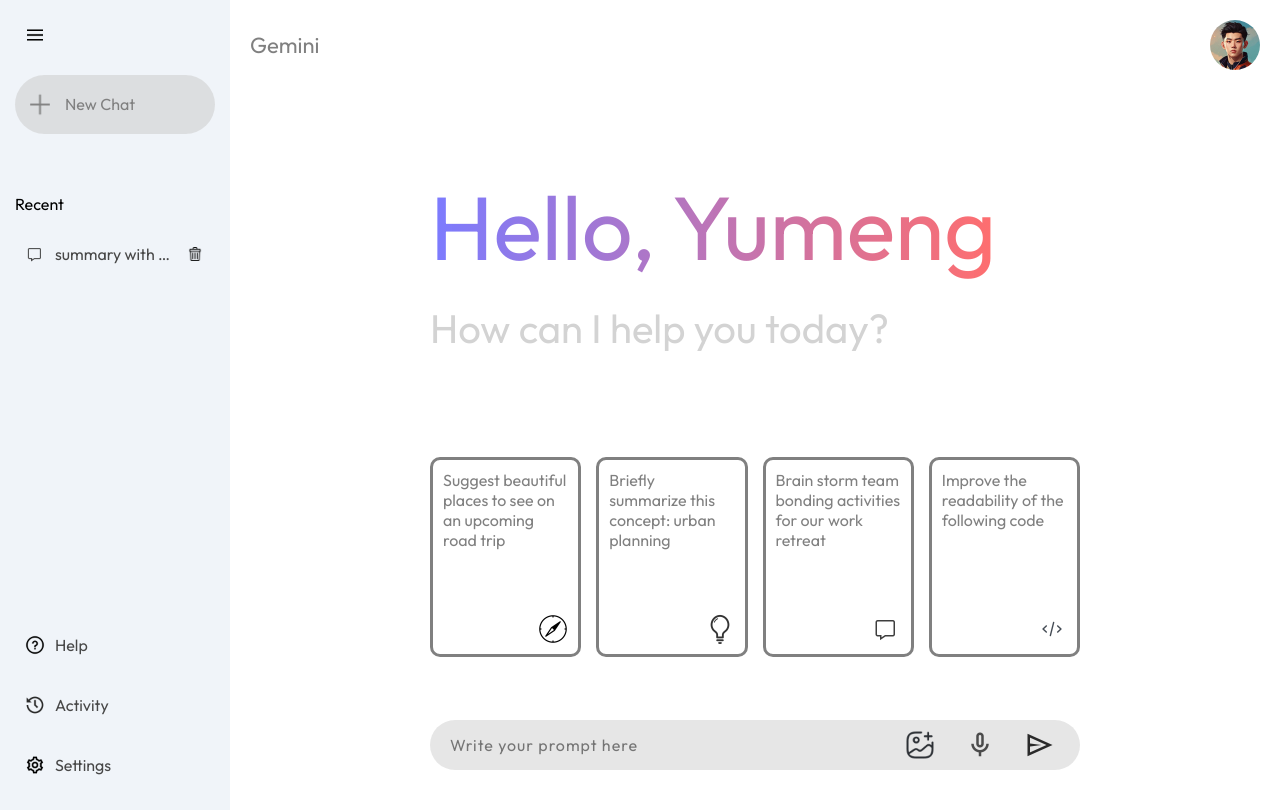
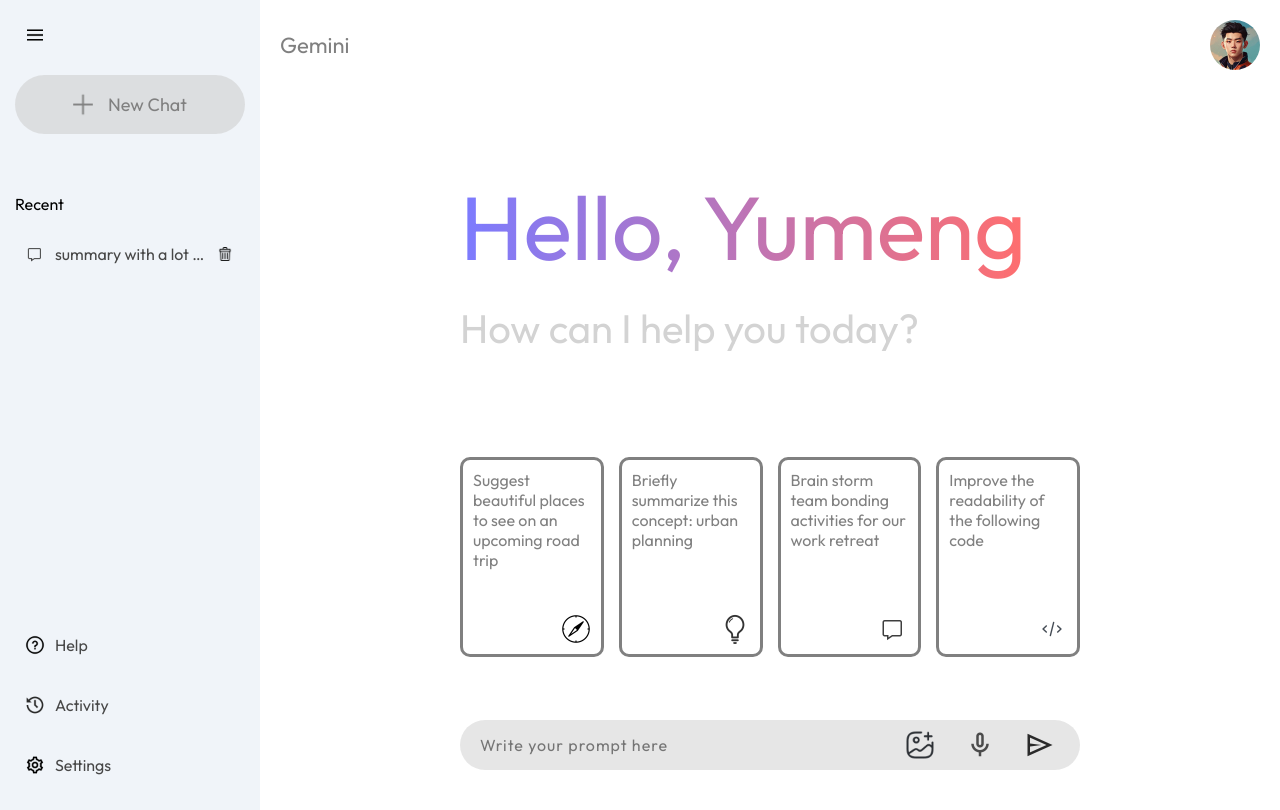
Before and after one commit to YumengLiu6044/gemini-clone, a React (Vite) app: page / in a window 1280 px wide. Built offline with nearby package versions, Linux system fonts and the light colour scheme.

Commit message:
layout changes

```diff
--- a/src/components/Sidebar/Sidebar.css
+++ b/src/components/Sidebar/Sidebar.css
@@ -6,10 +6,6 @@
   background-color: #f0f4f9;
   padding: 25px 15px;
   transition: all 0.3s ease-in-out;
-}
-
-.sidebar .hidden {
-
 }
 
 .sidebar::after {
@@ -28,7 +24,9 @@
 
 .sidebar .new-chat {
   display: flex;
+  font-size: large;
   align-items: center;
+  justify-content: center;
   flex-direction: row;
   background-color: rgba(206, 206, 206, 0.573);
   border-radius: 30px;
@@ -37,6 +35,13 @@
   color: gray;
   gap: 15px;
   cursor: pointer;
+  transition: all 0.2s ease-in-out;
+}
+.sidebar .new-chat::after {
+  transition: all 0.2s ease-in-out;
+}
+.sidebar .new-chat:hover {
+  background-color: rgba(206, 206, 206, 0.783);
 }
 
 .sidebar .recent {
@@ -60,7 +65,7 @@
 }
 
 .sidebar .recent-entry p {
-  max-width: 120px;
+  max-width: 150px;
   white-space: nowrap;
   overflow: hidden;
   text-overflow: ellipsis;
```
